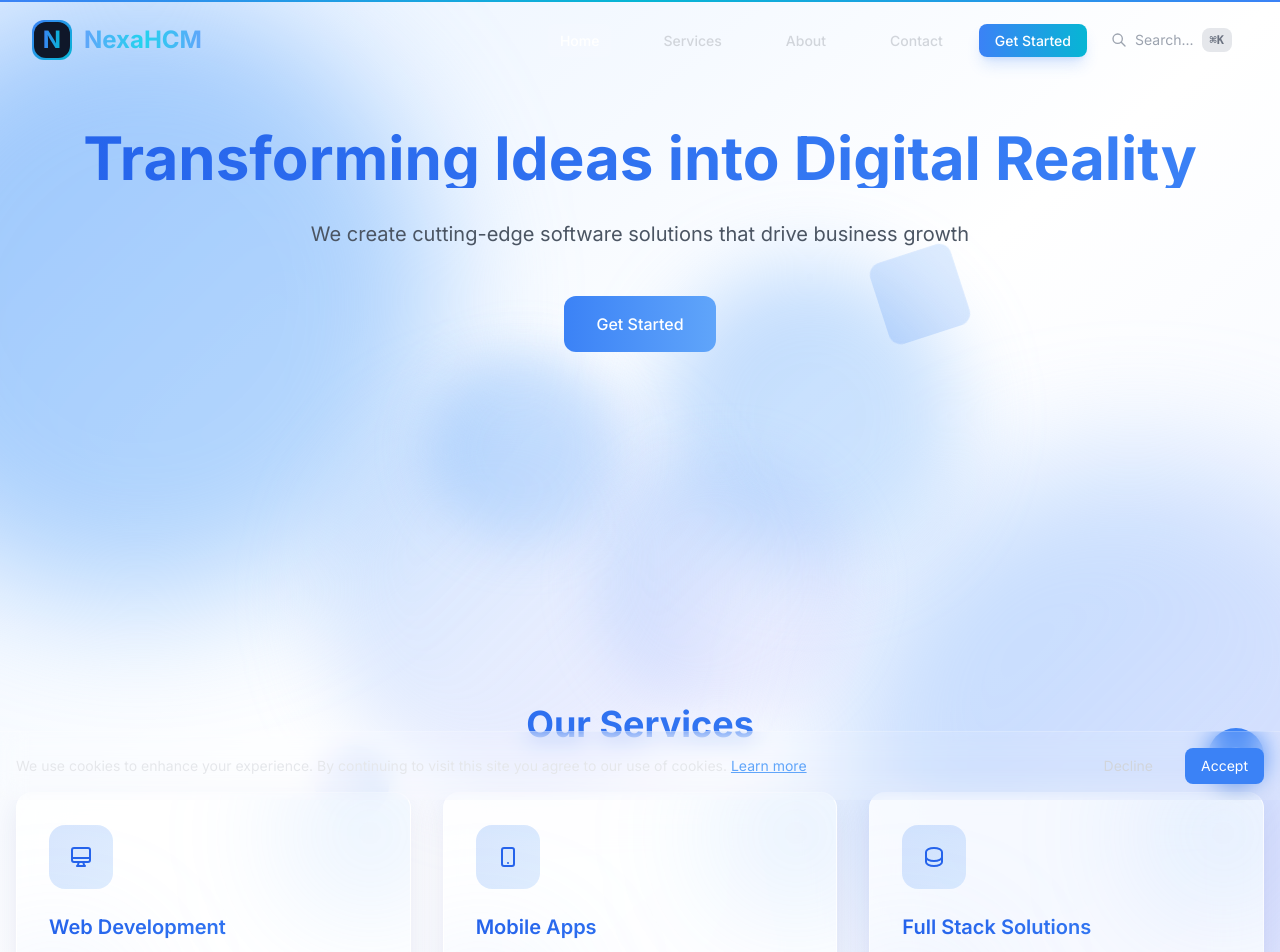
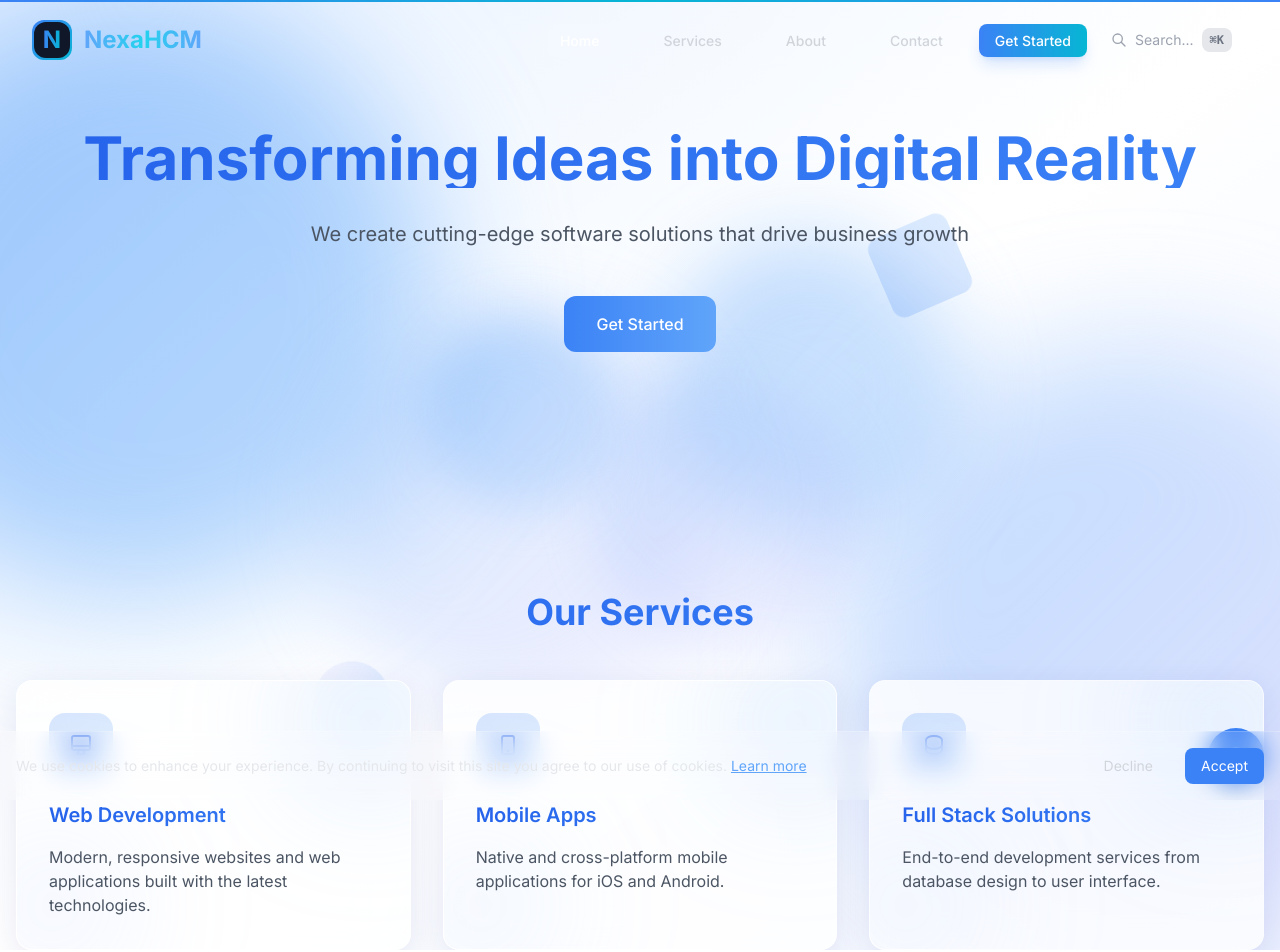
Before and after one commit to Prasanthk4/nexahcm, a React (Vite) app: page / in a window 1280 px wide. Shown: the top 952 px of the page. Built offline with nearby package versions, Linux system fonts and the light colour scheme.

Commit message:
style: Move services section slightly upward

```diff
--- a/src/pages/Home.jsx
+++ b/src/pages/Home.jsx
@@ -82,7 +82,7 @@ const Home = () => {
       {/* Content */}
       <div className="relative z-10 container mx-auto px-4">
         {/* Hero Section */}
-        <div className="text-center pt-32 pb-48">
+        <div className="text-center pt-32 pb-32">
           <motion.h1
             initial={{ opacity: 0, y: 20 }}
             animate={{ opacity: 1, y: 0 }}
@@ -117,7 +117,7 @@ const Home = () => {
         </div>
 
         {/* Services Section */}
-        <div className="pt-20">
+        <div className="pt-8">
           <motion.h2
             initial={{ opacity: 0, y: 20 }}
             animate={{ opacity: 1, y: 0 }}
```
